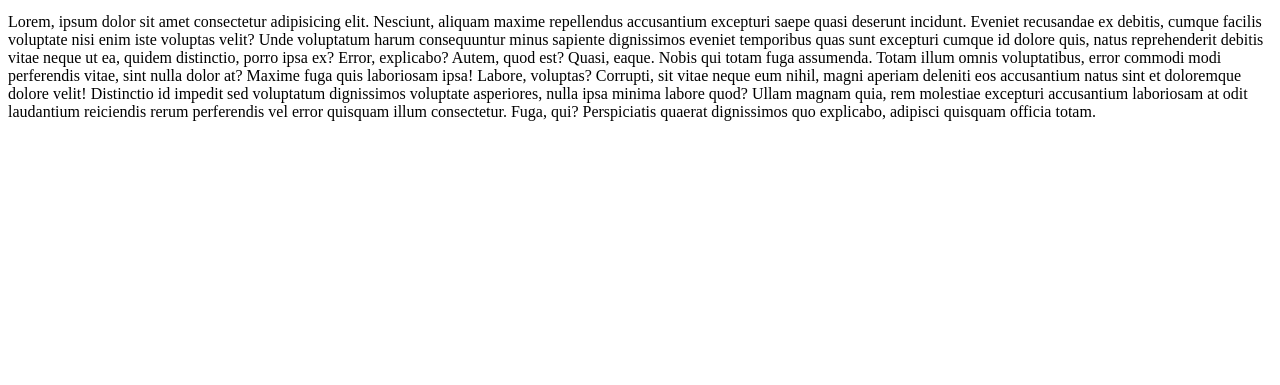
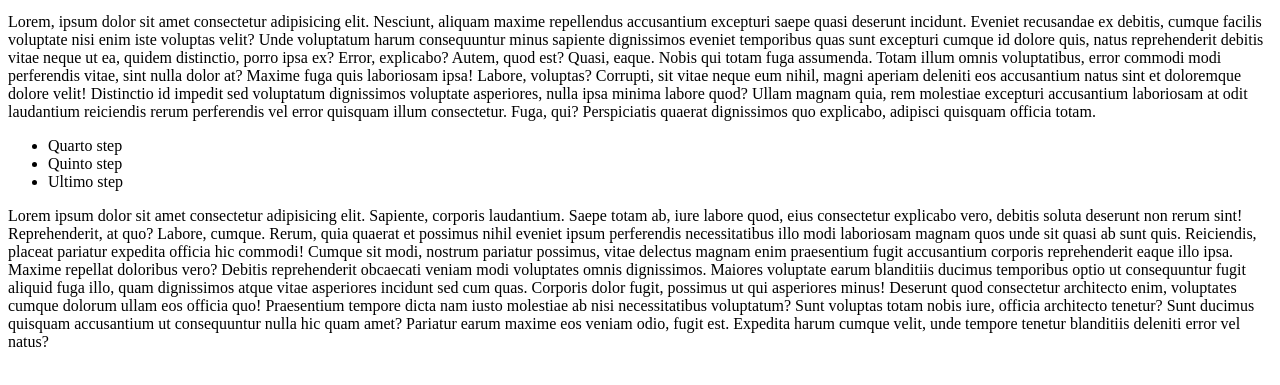
Before and after one commit to Giuseppe0197/htmlcss-hello, a plain HTML site: page index.html in a window 1280 px wide. Shown: the part 137-522 px from the top of the page. Drawn offline with Linux system fonts and the light colour scheme.

Commit message:
Additional paragraphs for a try

```diff
--- a/index.html
+++ b/index.html
@@ -24,5 +24,22 @@
         Corrupti, sit vitae neque eum nihil, magni aperiam deleniti eos accusantium natus sint et doloremque dolore velit! Distinctio id impedit sed voluptatum dignissimos voluptate asperiores, nulla ipsa minima labore quod?
         Ullam magnam quia, rem molestiae excepturi accusantium laboriosam at odit laudantium reiciendis rerum perferendis vel error quisquam illum consectetur. Fuga, qui? Perspiciatis quaerat dignissimos quo explicabo, adipisci quisquam officia totam.</p>
     </div>
+
+    <div>
+        <ul>
+            <li>Quarto step</li>
+            <li>Quinto step</li>
+            <li>Ultimo step</li>
+        </ul>
+    </div>
+
+    <div>
+        <p>Lorem ipsum dolor sit amet consectetur adipisicing elit. Sapiente, corporis laudantium. Saepe totam ab, iure labore quod, eius consectetur explicabo vero, debitis soluta deserunt non rerum sint! Reprehenderit, at quo?
+        Labore, cumque. Rerum, quia quaerat et possimus nihil eveniet ipsum perferendis necessitatibus illo modi laboriosam magnam quos unde sit quasi ab sunt quis. Reiciendis, placeat pariatur expedita officia hic commodi!
+        Cumque sit modi, nostrum pariatur possimus, vitae delectus magnam enim praesentium fugit accusantium corporis reprehenderit eaque illo ipsa. Maxime repellat doloribus vero? Debitis reprehenderit obcaecati veniam modi voluptates omnis dignissimos.
+        Maiores voluptate earum blanditiis ducimus temporibus optio ut consequuntur fugit aliquid fuga illo, quam dignissimos atque vitae asperiores incidunt sed cum quas. Corporis dolor fugit, possimus ut qui asperiores minus!
+        Deserunt quod consectetur architecto enim, voluptates cumque dolorum ullam eos officia quo! Praesentium tempore dicta nam iusto molestiae ab nisi necessitatibus voluptatum? Sunt voluptas totam nobis iure, officia architecto tenetur?
+        Sunt ducimus quisquam accusantium ut consequuntur nulla hic quam amet? Pariatur earum maxime eos veniam odio, fugit est. Expedita harum cumque velit, unde tempore tenetur blanditiis deleniti error vel natus?</p>
+    </div>
 </body>
 </html>
```
